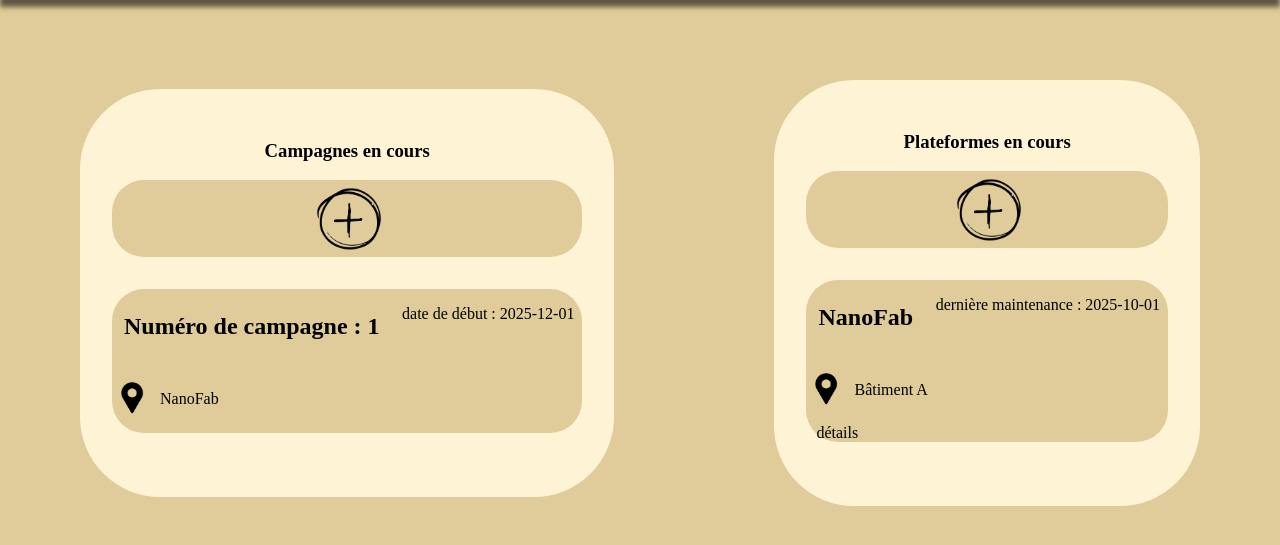
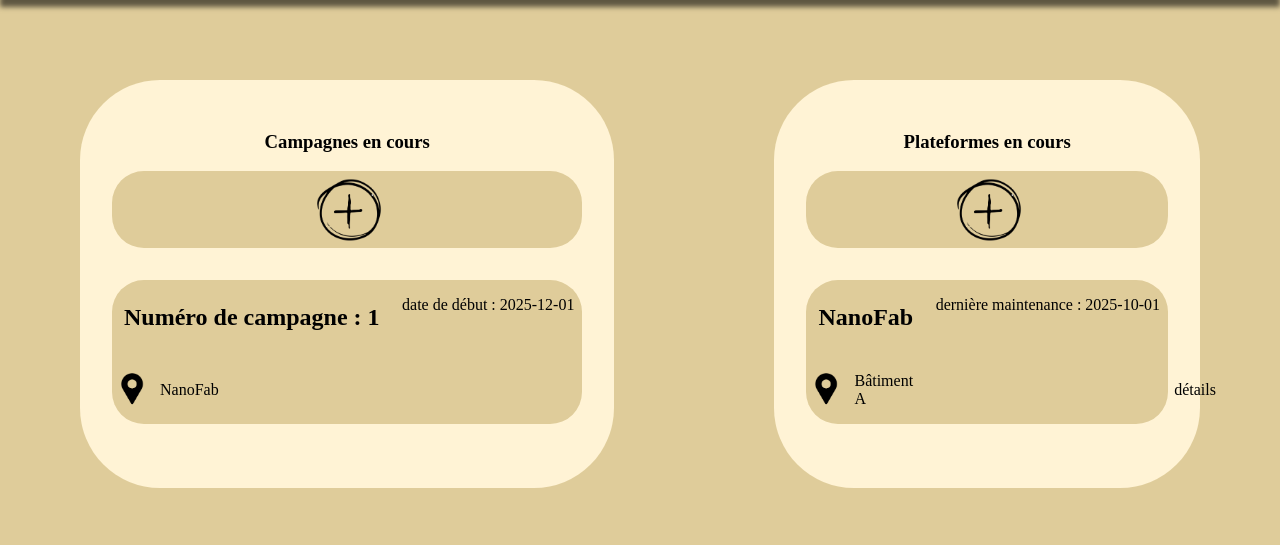
Before and after one commit to JorisVachey/SAE_ADN, a Flask app: page / in a window 1280 px wide; the page is wider, and only the part inside the window is pictured. Shown: the part 80-625 px from the top of that part. Run offline with Flask 3, Linux system fonts and the light colour scheme; a user stored in the database is signed in; data comes from the database, SQL or seed files in the repository.

Commit message:
modif emplacement du bouton détails

```diff
--- a/flask/monApp/static/css/styles_accueil.css
+++ b/flask/monApp/static/css/styles_accueil.css
@@ -66,3 +66,8 @@
 .position p {
     margin: 1em 0.5em;
 }
+
+
+div a{
+    margin-left: 70%;
+}
--- a/flask/monApp/templates/accueil.html
+++ b/flask/monApp/templates/accueil.html
@@ -44,8 +44,8 @@
             <div class="position">
                 <img src="{{ url_for('static', filename='img/position.png') }}" alt="">
                 <p>{{plt["lieu"]}}</p>
+                <a href="{{ url_for('detail_plateforme', nomPlateforme =plt['nom'] ) }}">détails</a>
             </div>
-            <a href="{{ url_for('detail_plateforme', nomPlateforme =plt['nom'] ) }}">détails</a>
         </article>
         <div class="trait_horizontal"></div>
         {% endfor %}
```
